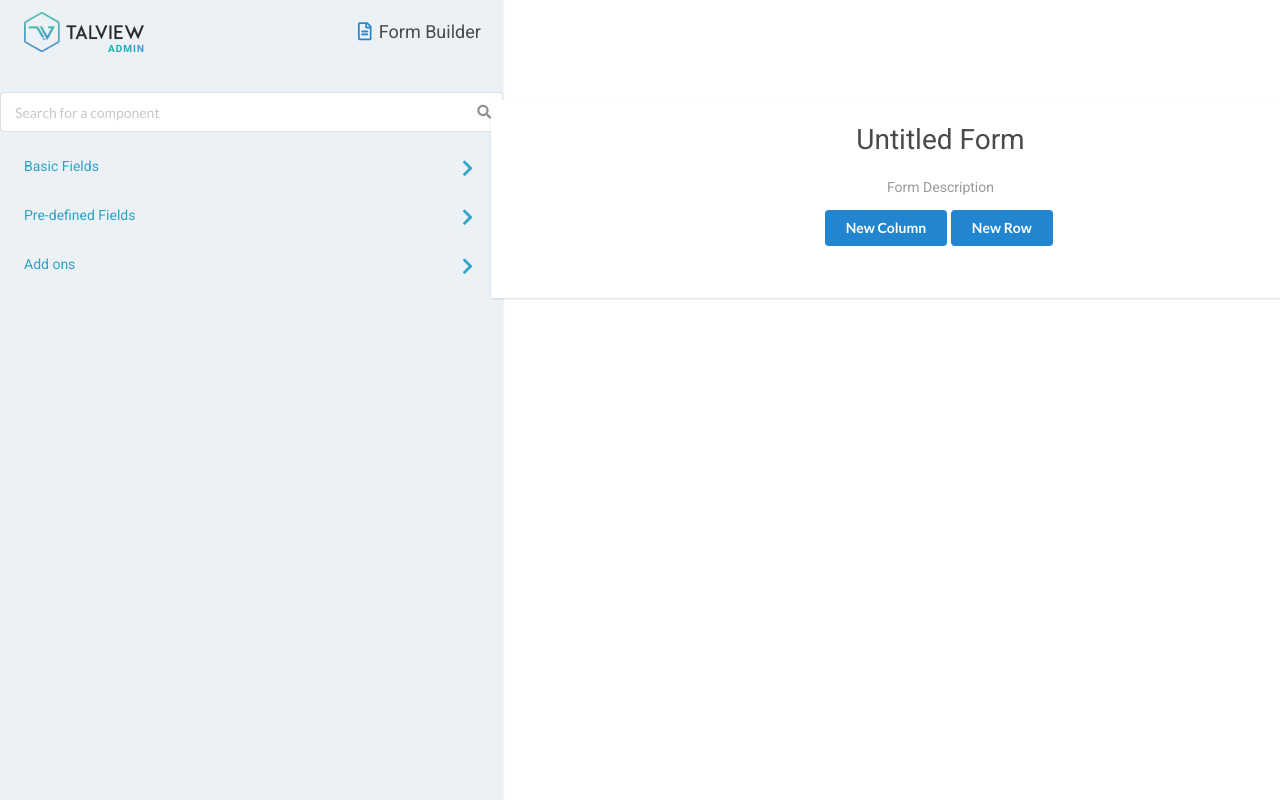
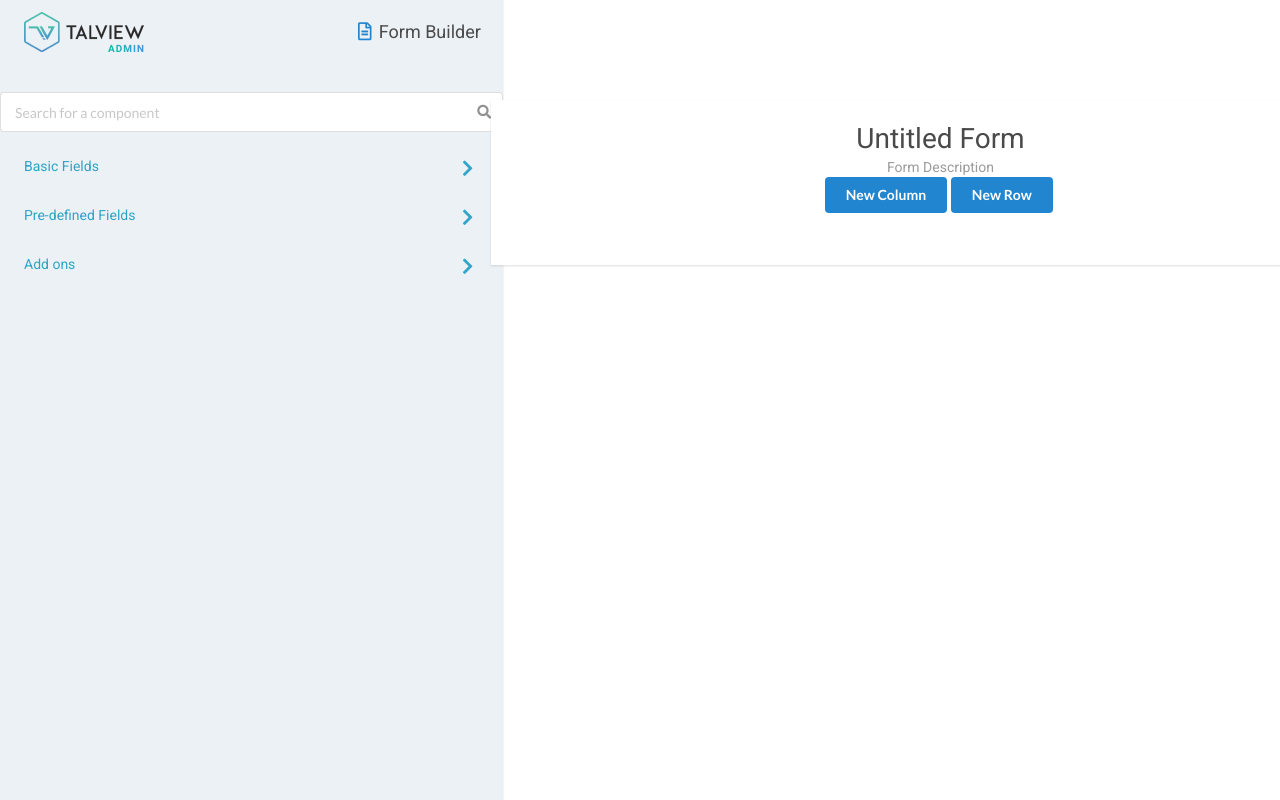
Before and after one commit to shreshth34/FormBuilder1.0, a React (Create React App) app: page / in a window 1280 px wide. Shown: the top 800 px of the page. Built offline with nearby package versions, Linux system fonts and the light colour scheme.

Commit message:
delete function working

```diff
--- a/src/App.css
+++ b/src/App.css
@@ -15,6 +15,8 @@
 
 
 #basic_fields{
+
+  cursor: pointer;
   margin-left: 10px;
   margin-top:  10px;
 }
--- a/src/App.js
+++ b/src/App.js
@@ -107,34 +107,34 @@ class App extends Component {
   }
 
   render() {
-    console.log("here is form form", this.state);
-
     const setFormFormat = e => {
       this.setState({
         FormFormat: [...this.state.FormFormat, e]
+      });
+    };
+    const clickOnIt = () => {
+      console.log("why you clicked");
+    };
+    const deleteElement =(e2)=>{
+console.log("delete is working",e2)
+      this.setState({
+        FormFormat: e2
       })
     }
-      const clickOnIt = () => {
-
-        console.log("why you clicked")
-
-      }
-
-     const updateFormat = (e1)=> {
-       this.setState({
-         FormFormat: e1
-       })
-     }
-
-    // let clickArr=[]
-    // clickArr = this.state.FormFormat.filter((e)=>{
-    //   return e.id != null
-    // })
-
-    // console.log(clickArr)
 
 
+    const handleInput = e => {
+      this.setState({
+        FormTitle: e.target.value
+      });
+    };
 
+    const handleDesc = e => {
+      this.setState({
+        FormDescription: e.target.value
+      });
+    };
+    console.log(this.state)
     return (
       <div className="ui App">
         <div className="ui equal width stackable grid">
@@ -149,7 +149,9 @@ class App extends Component {
             <Renderer
               data={this.state}
               changed={setFormFormat}
-              input1={updateFormat}
+              deleteElement={deleteElement}
+              changed2={handleInput}
+              changedDesc={handleDesc}
             />
           </div>
         </div>
--- a/src/components/Renderer.js
+++ b/src/components/Renderer.js
@@ -3,25 +3,23 @@ import "../App.css";
 import AddRow from "./RendererComponents/AddRow";
 import AddField from "./RendererComponents/AddField";
 const title1 = {
-
   border: "1px solid white",
   height: "37px",
   color: "#4A4A4A",
   fontFamily: "Roboto",
   fontSize: "28px",
-  lineHeight: "37px"
-
+  lineHeight: "37px",
+  textAlign: "center"
 };
 
 const desc1 = {
-
   border: "1px solid white",
   height: "19px",
   color: "#9B9B9B",
   fontFamily: "Roboto",
   fontSize: "14px",
-  lineHeight: "19px"
-
+  lineHeight: "19px",
+  textAlign: "center"
 };
 
 export class Renderer extends Component {
@@ -34,40 +32,46 @@ export class Renderer extends Component {
       return this.props.changed({ pos: "" });
     };
 
-
     const addNewColumn = () => {
-
-        return this.props.changed({
-
-        type:"",
-        id:`${Math.random().toString(36).substr(2, 9)}`,
-        uiElement:"",
-        addedField:[]
-
+      return this.props.changed({
+        type: "",
+        id: `${Math.random()
+          .toString(36)
+          .substr(2, 9)}`,
+        uiElement: "",
+        addedField: []
       });
     };
 
-    const deleteEvent = (index) => {
-      const copyFormFormat = Object.assign([], this.props.data.FormFormat);
-      copyFormFormat.splice(index, 1);
+    const deleteEvent = (x) => {
 
-      return this.props.input1(copyFormFormat)
+      const filteredForm = this.props.data.FormFormat.filter((item) =>
+        item.id !== x);
+        console.log(filteredForm)
 
-    }
-    // const sendToApp = (e1) => {
-    //   return this.props.changed2(e1)
-    // }
+      this.props.deleteElement(filteredForm)
+
+    };
 
     return (
       <div className="renderer">
         <div className="header">
-          <div contenteditable="true" style={title1} type="text">
-            {this.props.data.FormTitle}
-          </div>
+          <input
+            type="text"
+            style={title1}
+            value={this.props.data.FormTitle}
+            onChange={this.props.changed2}
+          />
+
           <br />
-          <p contenteditable="true" style={desc1} type="text">
-            {this.props.data.FormDescription}
-          </p>
+          <input
+            style={desc1}
+            type="text"
+            value={this.props.data.FormDescription}
+            onChange={this.props.changedDesc}
+          />
+          <br />
+
           <button className="ui primary button" onClick={addNewColumn}>
             New Column
           </button>
@@ -79,22 +83,21 @@ export class Renderer extends Component {
         <br />
         <br />
 
-        <div
-          className="ui equal width column stackable grid"
-          align="center"
-        >
-          {this.props.data.FormFormat.map((element, index) => {
+        <div className="ui equal width column stackable grid" align="center">
+          {this.props.data.FormFormat.map(element => {
             if (element.pos === undefined) {
               return (
                 <div className="column">
-                  <AddField id={element.id} delete={deleteEvent} key={element.id}/>
+                  <AddField
+                    id={element.id}
+                    delete={deleteEvent}
+                    key={element.id}
+                  />
                   <br />
                 </div>
               );
             } else {
-              return <div className="row">
-
-              </div>;
+              return <div className="row"></div>;
             }
           })}
         </div>
--- a/src/components/RendererComponents/AddField.js
+++ b/src/components/RendererComponents/AddField.js
@@ -25,14 +25,13 @@ class AddField extends Component {
 
 
 render(){
-
   return (
     <div style={addField} id={this.props.id}>
       <div style={iconic}>
         <i class="blue plus circle icon"></i>
         <p>{this.props.id}</p>
       </div>
-      <button onClick={this.props.delete}>remove</button>
+      <button onClick={()=>this.props.delete(this.props.id)}>remove</button>
     </div>
   );
 }
--- a/src/components/ToolboxComponents/AddOns.js
+++ b/src/components/ToolboxComponents/AddOns.js
@@ -1,5 +1,5 @@
 import React, { Component } from "react";
-import "/home/local/INTERNAL/shreshth.j/Desktop/FormBuilder1.0/FormBuilder1.0/src/App.css";
+import "/Users/Shreshth Juneja/Desktop/FormBuilder1.0/FormBuilder1.0/src/App.css";
 const showFieldsOnClick = () => {};
 
 export class AddOns extends Component {
--- a/src/components/ToolboxComponents/BasicFields.js
+++ b/src/components/ToolboxComponents/BasicFields.js
@@ -1,5 +1,5 @@
 import React, { Component } from "react";
-import "/home/local/INTERNAL/shreshth.j/Desktop/FormBuilder1.0/FormBuilder1.0/src/App.css";
+import "/Users/Shreshth Juneja/Desktop/FormBuilder1.0/FormBuilder1.0/src/App.css";
 import FieldDiv from "./FieldDiv";
 
 export class BasicFields extends Component {
@@ -29,7 +29,8 @@ export class BasicFields extends Component {
       fontFamily: "Roboto",
       fontSize: "14px",
       lineHeight: "19px",
-      textAlign: "left"
+      textAlign: "left",
+      cursor:"pointer"
     };
 
     const angleIcon = {
--- a/src/components/ToolboxComponents/PreDefinedFields.js
+++ b/src/components/ToolboxComponents/PreDefinedFields.js
@@ -1,5 +1,5 @@
 import React, { Component } from "react";
-import "/home/local/INTERNAL/shreshth.j/Desktop/FormBuilder1.0/FormBuilder1.0/src/App.css";
+import "/Users/Shreshth Juneja/Desktop/FormBuilder1.0/FormBuilder1.0/src/App.css";
 import FieldDiv from "./FieldDiv";
 
 export class PreDefinedFields extends Component {
--- a/src/components/ToolboxComponents/SearchComponent.js
+++ b/src/components/ToolboxComponents/SearchComponent.js
@@ -1,5 +1,5 @@
 import React, { Component } from "react";
-import "/home/local/INTERNAL/shreshth.j/Desktop/FormBuilder1.0/FormBuilder1.0/src/App.css";
+import "/Users/Shreshth Juneja/Desktop/FormBuilder1.0/FormBuilder1.0/src/App.css";
 
 export class SearchComponent extends Component {
   render() {
```
